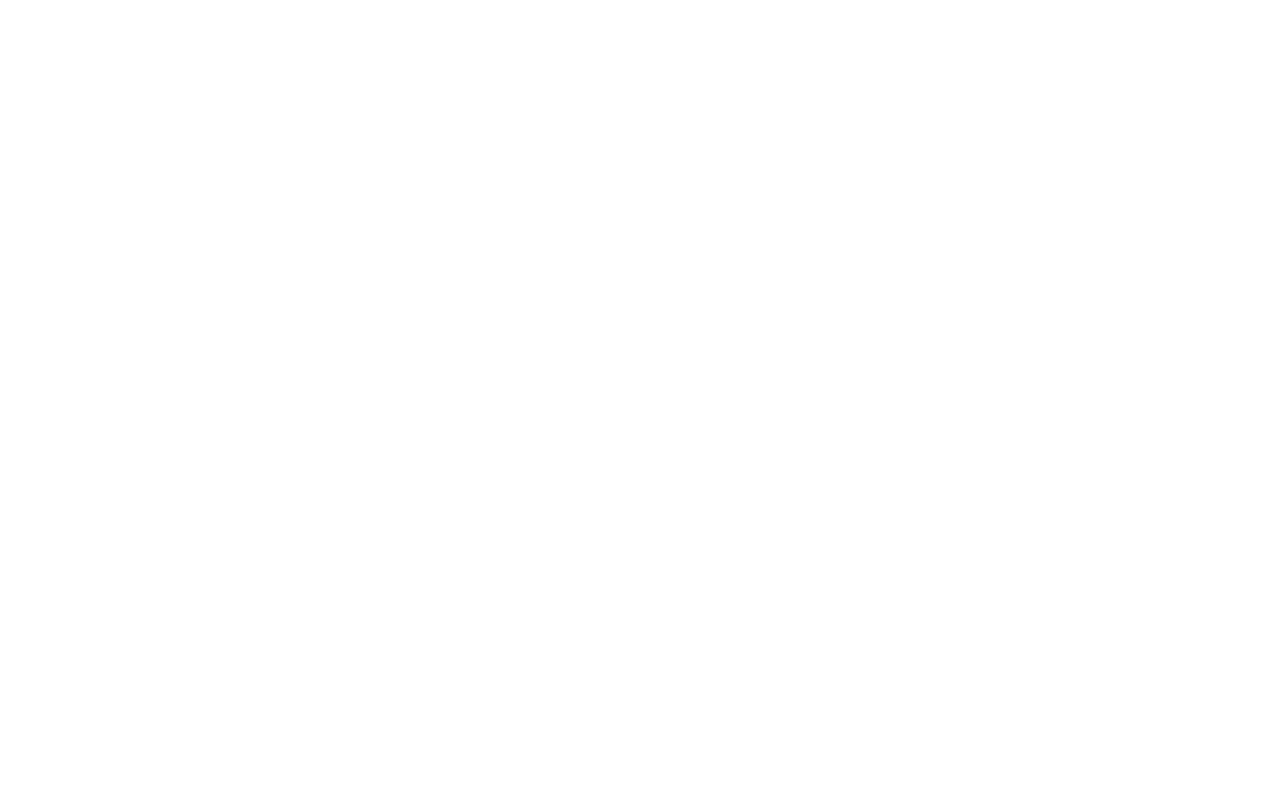
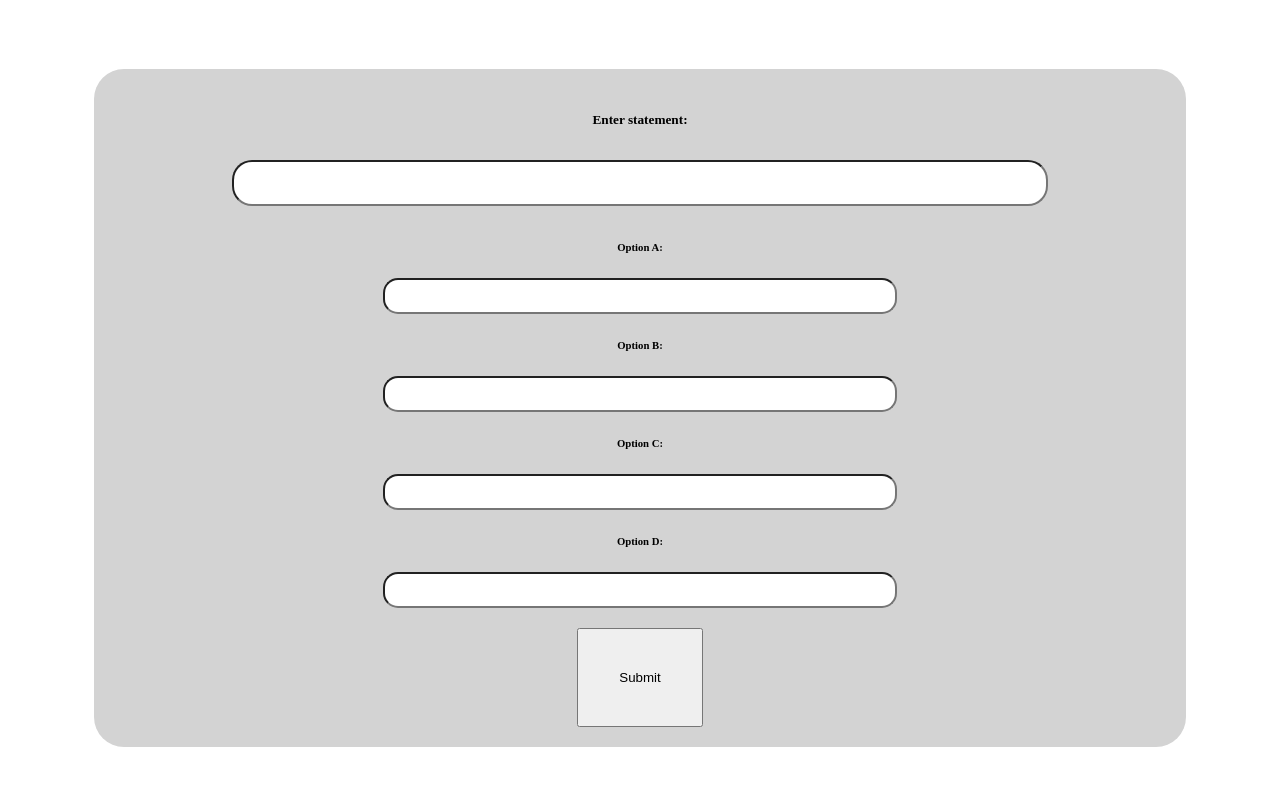
Before and after one commit to HxnDev/Brilliant-Pro-LMS, a React (Create React App) app in the folder Source Code/brilliant-pro/: page /AddQuiz in a window 1280 px wide. Before the commit this address had no page. Shown: the top 786 px of the page. Built offline with nearby package versions, Linux system fonts and the light colour scheme; a web font is replaced by a local one.

Commit message:
Add Quiz Implemented

```diff
--- a/Source Code/brilliant-pro/src/App.js
+++ b/Source Code/brilliant-pro/src/App.js
@@ -16,6 +16,7 @@ import Feedback from './Components/User Interface/View Assessments/Assessment Fe
 import Assessment from './Components/User Interface/View Assessments/Assessment';
 import ReactPayPal from './Components/User Interface/PayPal/PayPal';
 import Admin from './Components/Admin Interface/Admin Dashboard/Admin';
+import AddQuiz from './Components/Admin Interface/Admin Functionalities/Add Assessments/AddQuiz';
 
 
 const Wrapper = ({children}) => {
@@ -45,6 +46,7 @@ const App = () => {
         <Route exact path='/Assessment' element={<Assessment/>} />
         <Route exact path='/PayPal' element={<ReactPayPal/>} />
         <Route exact path='/Admin' element={<Admin/>} />
+        <Route exact path='/AddQuiz' element={<AddQuiz/>} />
       </Routes>
     </Wrapper>
   </Router>
--- a/Source Code/brilliant-pro/src/Components/Admin Interface/Admin Dashboard/Navbar.js
+++ b/Source Code/brilliant-pro/src/Components/Admin Interface/Admin Dashboard/Navbar.js
@@ -54,7 +54,7 @@ function Navbar() {
                   </li>
 
                   <li className='user-nav-item'>
-                    <Link to='/Assessment' className='user-nav-links' onClick={closeMobileMenu}>
+                    <Link to='/AddQuiz' className='user-nav-links' onClick={closeMobileMenu}>
                       Assessments
                     </Link>
                   </li>
--- /dev/null
+++ b/Source Code/brilliant-pro/src/Components/Admin Interface/Admin Functionalities/Add Assessments/AddQuiz.css
@@ -0,0 +1,35 @@
+
+.main-div {
+    height: 100vh;
+    width: 100%;
+    display: flex;
+    justify-content: center;
+}
+
+.question-block {
+    width: 80%;
+    margin: 0 auto;
+    background-color: lightgrey;
+    text-align: center;
+    justify-content: center;
+}
+
+.statement-input {
+    width: 80%;
+    height: 40px;
+    margin: 10px;
+    border-radius: 20px;
+    text-align: center;
+}
+
+.option-input {
+    width: 50%;
+    height: 30px;
+    border-radius: 15px;
+    text-align: center;
+}
+
+.submit-btn {
+    margin-top: 20px;
+    padding: 40px;
+}
--- /dev/null
+++ b/Source Code/brilliant-pro/src/Components/Admin Interface/Admin Functionalities/Add Assessments/AddQuiz.js
@@ -0,0 +1,45 @@
+import React from 'react';
+import { useState } from 'react';
+import './AddQuiz.css';
+
+function AddQuiz() {
+
+    var count = useState(0);
+
+    return (
+        <div className='main-div'>
+            <div className='question-block'>
+                <h5>Enter statement:</h5>
+                <form>
+                    <label>
+                        <input type="text" name="name" className='statement-input' />
+                    </label><br />
+
+                    <h6>Option A:</h6>
+                    <label>
+                        <input type="text" name="name" className='option-input' />
+                    </label><br />
+
+                    <h6>Option B:</h6>
+                    <label>
+                        <input type="text" name="name" className='option-input' />
+                    </label><br />
+
+                    <h6>Option C:</h6>
+                    <label>
+                        <input type="text" name="name" className='option-input' />
+                    </label><br />
+
+                    <h6>Option D:</h6>
+                    <label>
+                        <input type="text" name="name" className='option-input' />
+                    </label><br />
+
+                    <input type="submit" value="Submit" className='submit-btn' />
+                </form>
+            </div>
+        </div>
+    )
+}
+
+export default AddQuiz
--- a/Source Code/brilliant-pro/src/Components/User Interface/User Dashboard/UserDashboard.js
+++ b/Source Code/brilliant-pro/src/Components/User Interface/User Dashboard/UserDashboard.js
@@ -33,7 +33,7 @@ function UserDashboard() {
                             return <div key={id} className='course-container-card'>
                             <Courses
                             courseid = {data1.courseid}
-                            courselink = {data1.courselink}
+                            courselink = "/CourseDesc"
                             img = {data1.imgpath}
                             coursetitle = {data1.coursetitle}
                             coursedesc = {data1.coursedesc}
```
